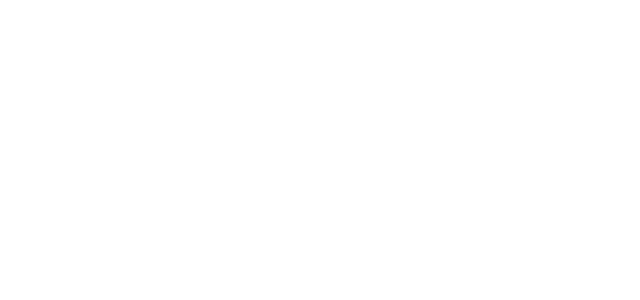
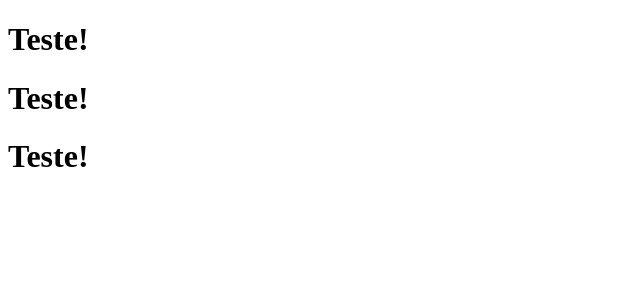
Before and after one commit to oscarlojr/projeto-udemy, an Angular app: page / in a window 1280 px wide. Shown: the top 300 px of the page, without its empty margins (0-640 px from the left). Built offline with nearby package versions, Linux system fonts and the light colour scheme.

Commit message:
Testes com o novo componente

```diff
--- a/src/app/app.component.html
+++ b/src/app/app.component.html
@@ -1 +1,4 @@
+<app-title></app-title>
+<app-title></app-title>
+<app-title></app-title>
 <router-outlet></router-outlet>
--- a/src/app/title/title.component.html
+++ b/src/app/title/title.component.html
@@ -1 +1 @@
-<p>title works!</p>
+<h1>{{ title }}</h1>
--- a/src/app/title/title.component.ts
+++ b/src/app/title/title.component.ts
@@ -6,7 +6,7 @@
   styleUrls: ['./title.component.scss']
 })
 export class TitleComponent implements OnInit {
-  public title: string = "Teste";
+  public title: string = "Teste!";
   constructor() { }
 
   ngOnInit(): void {
```
